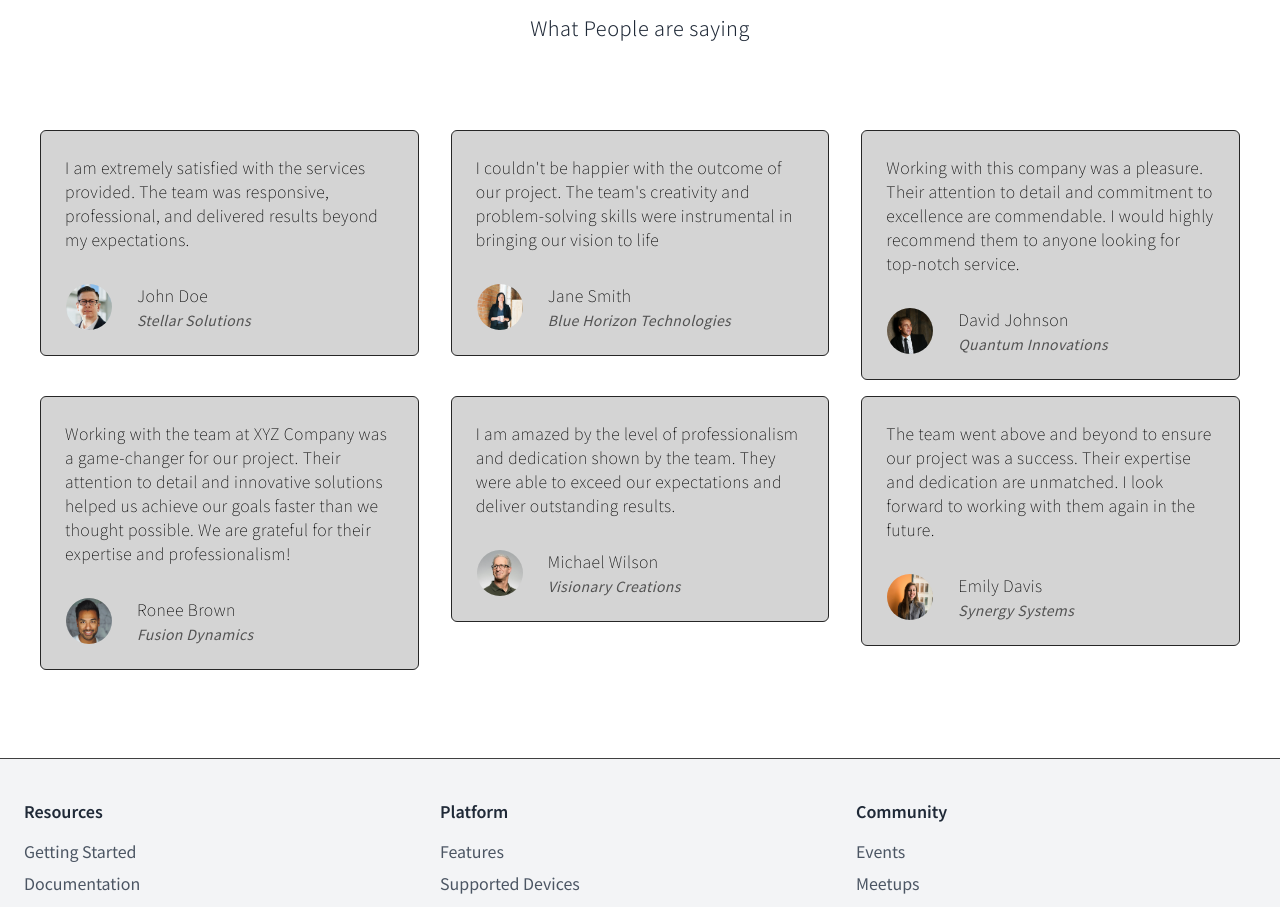
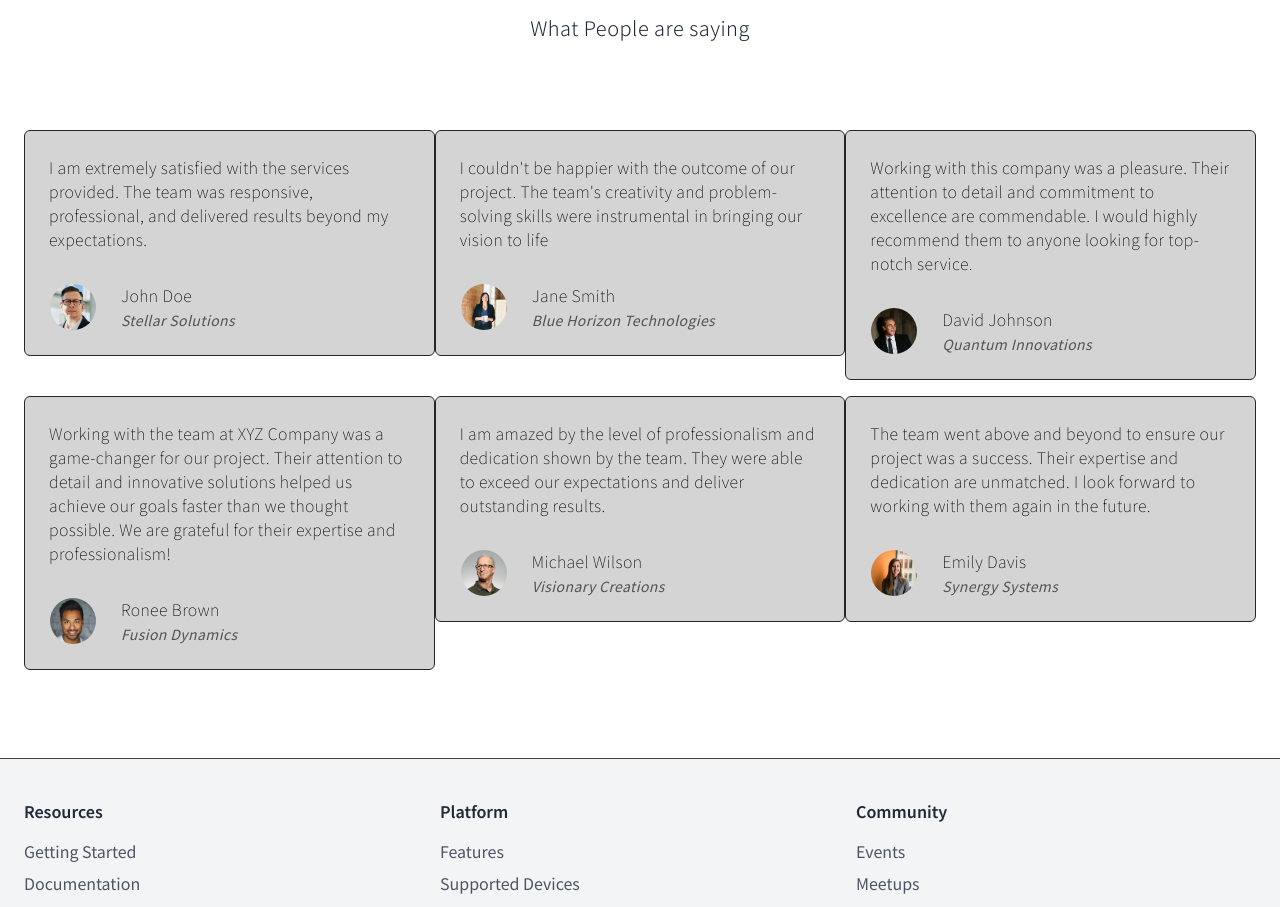
Before and after one commit to kizitech/abz_global, a React (Vite) app: page / in a window 1280 px wide. Shown: the part 1300-2207 px from the top of the page. Built offline with nearby package versions, Linux system fonts and the light colour scheme.

Commit message:
third commit

```diff
--- a/src/components/Testimonials.jsx
+++ b/src/components/Testimonials.jsx
@@ -6,7 +6,7 @@
       <h2 className="text-center text-xl font-light my-10 lg:my-20 tracking-wide text-gray-800">What People are saying</h2>
       <div className="flex flex-wrap justify-center">
         {testimonials.map((testimonial, index) => (
-          <div key={index} className="w-full sm:w-1/2 lg:w-1/3 px-4 py-2">
+          <div key={index} className="w-full sm:w-1/2 lg:w-1/3 py-2">
             <div className="bg-neutral-300 rounded-md p-6 text-md border border-neutral-800 font-thin">
               <p>{testimonial.text}</p>
               <div className="flex mt-8 items-start">
```
